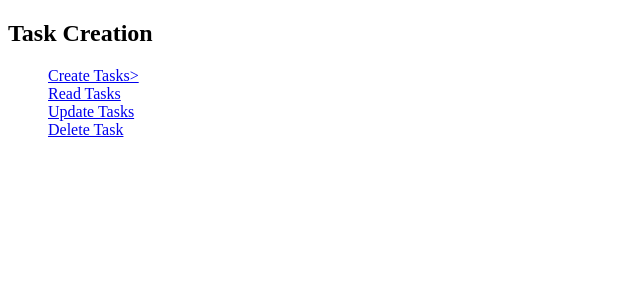
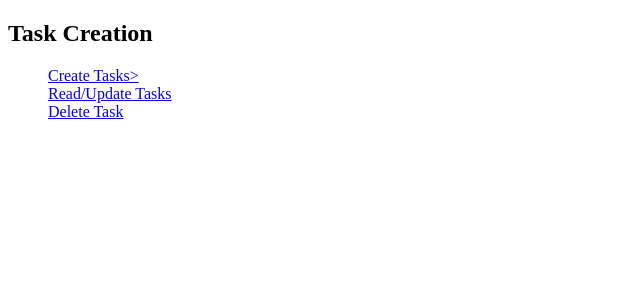
Before and after one commit to wardzxzxc/cs2102-tasksourcing, a PHP site: page / in a window 1280 px wide. Shown: the top 300 px of the page, without its empty margins (0-640 px from the left). Run offline with PHP 8.4, Linux system fonts and the light colour scheme.

Commit message:
Update index.php
combine read and update functions together

```diff
--- a/htdocs/index.php
+++ b/htdocs/index.php
@@ -8,8 +8,7 @@
   <h2>Task Creation</h2>
   <ul>
     <li><a href="/create.php">Create Tasks></a></li>
-    <li><a href="/read.php">Read Tasks</li>
-    <li><a href="/update.php">Update Tasks</a></li>
+    <li><a href="/readupdate.php">Read/Update Tasks</a></li>
     <li><a href="/delete.php">Delete Task</a></li>
   </ul>
 </body>
```
